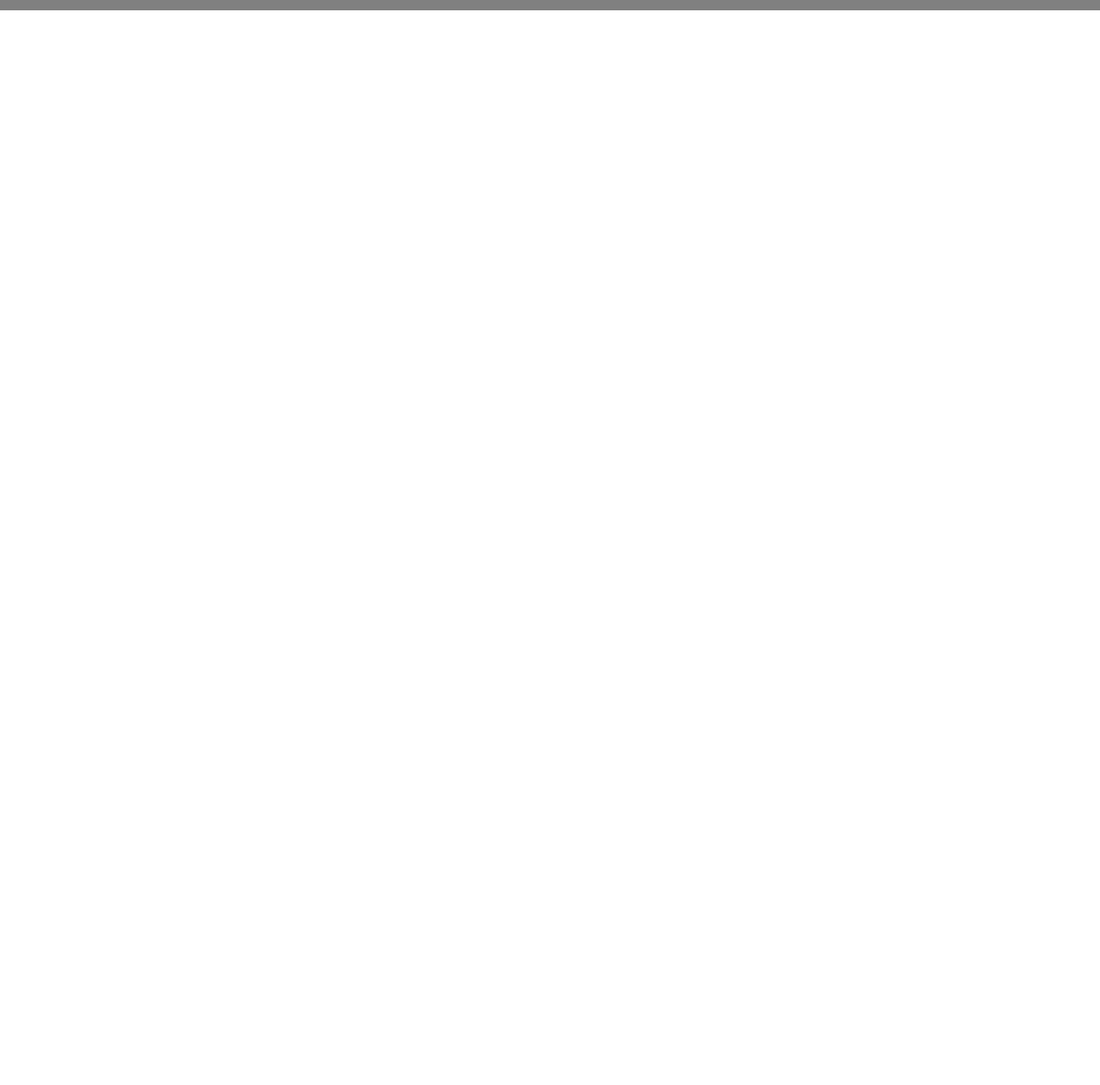
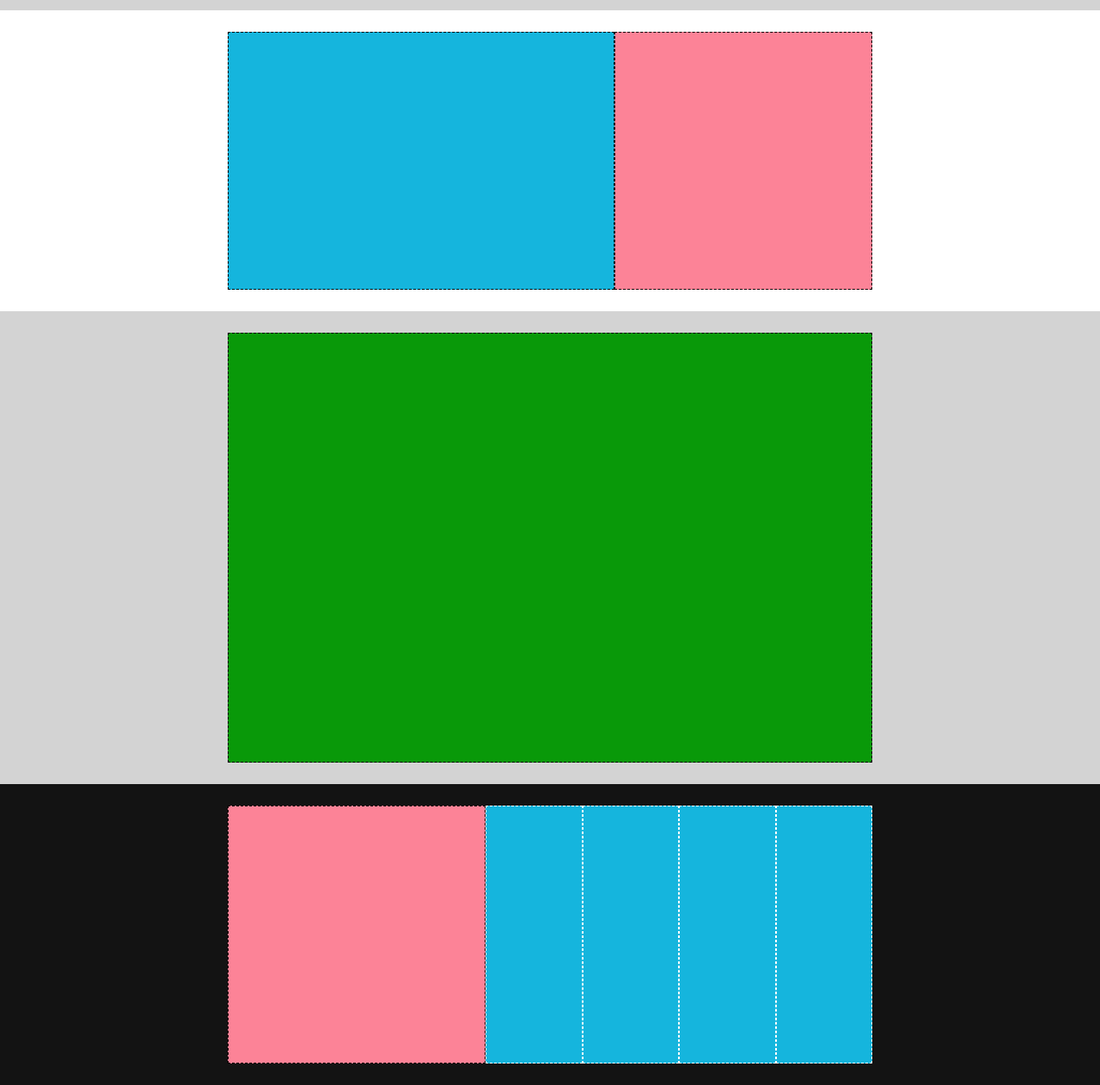
Before and after one commit to alex2000d/htmlcss-struttura-discord, a plain HTML site: page index.html in a window 1280 px wide. Shown: the part 1078-2340 px from the top of the page at 86% size. Before the commit the page ends 1090 px from the top, so only its background shows below. Drawn offline with Linux system fonts and the light colour scheme.

Commit message:
[UPD] completed the section main

```diff
--- a/css/style.css
+++ b/css/style.css
@@ -85,5 +85,30 @@ ul li{
 }
 
 .bg-gray{
-    background-color: gray;
+    background-color: lightgrey;
 }
+
+.col-100-1{
+    width: 100%;
+    background-color: rgb(9, 153, 9);
+    height: 500px;
+    border: 1px dashed black;
+}
+
+.col-15{
+    width: 15%;
+    background-color: rgb(21, 181, 221);
+    height: 300px;
+    border: 1px dashed white;
+}
+
+.bg-dark-gray{
+    background-color: rgb(19, 19, 19);
+}
+
+.container-main-2{
+    max-width: 800px;
+    margin: 0% auto;
+    padding: 15px;
+}
+/* footer */
--- a/index.html
+++ b/index.html
@@ -56,6 +56,30 @@
             </div>
         </div>
       </div>
+      <div class="container-main-1">
+        <div class="row">
+            <div class="col-60"></div>
+            <div class="col-40"></div>
+        </div>
+    </div>
+    <div class="bg-gray">
+        <div class="container-main-1">
+            <div class="row">
+                <div class="col-100-1"></div>
+            </div>
+        </div>
+      </div>
+      <div class="bg-dark-gray">
+        <div class="container-main-2">
+            <div class="row">
+                <div class="col-40"></div>
+                <div class="col-15"></div>
+                <div class="col-15"></div>
+                <div class="col-15"></div>
+                <div class="col-15"></div>
+            </div>
+        </div>
+      </div>
     </main>
     <!--footer-->
     <footer>
```
